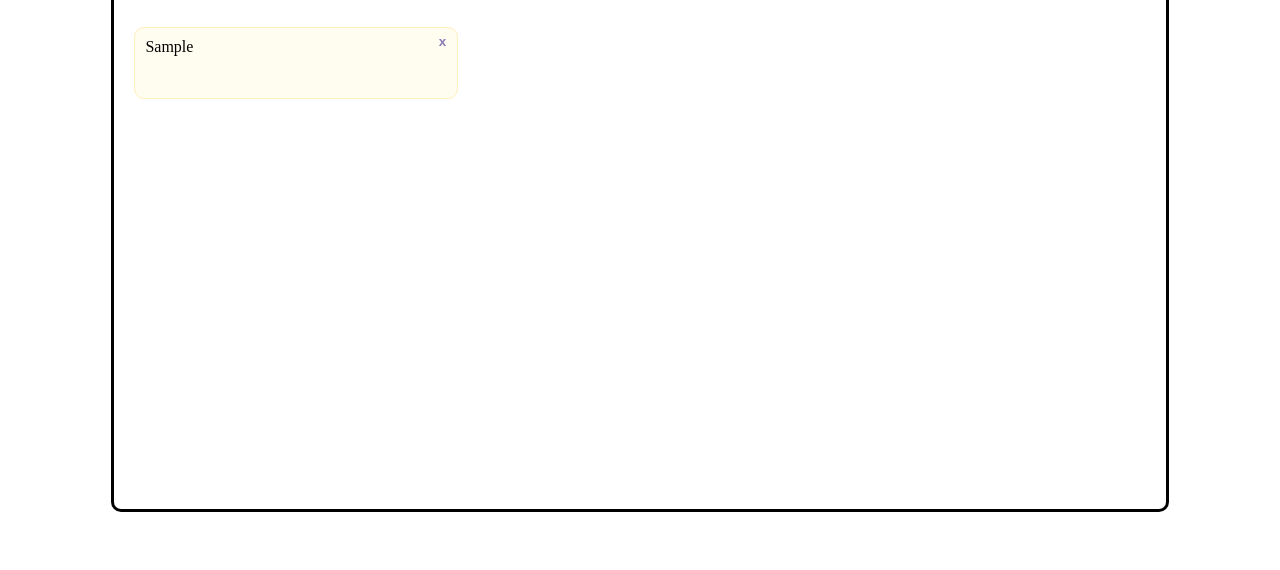
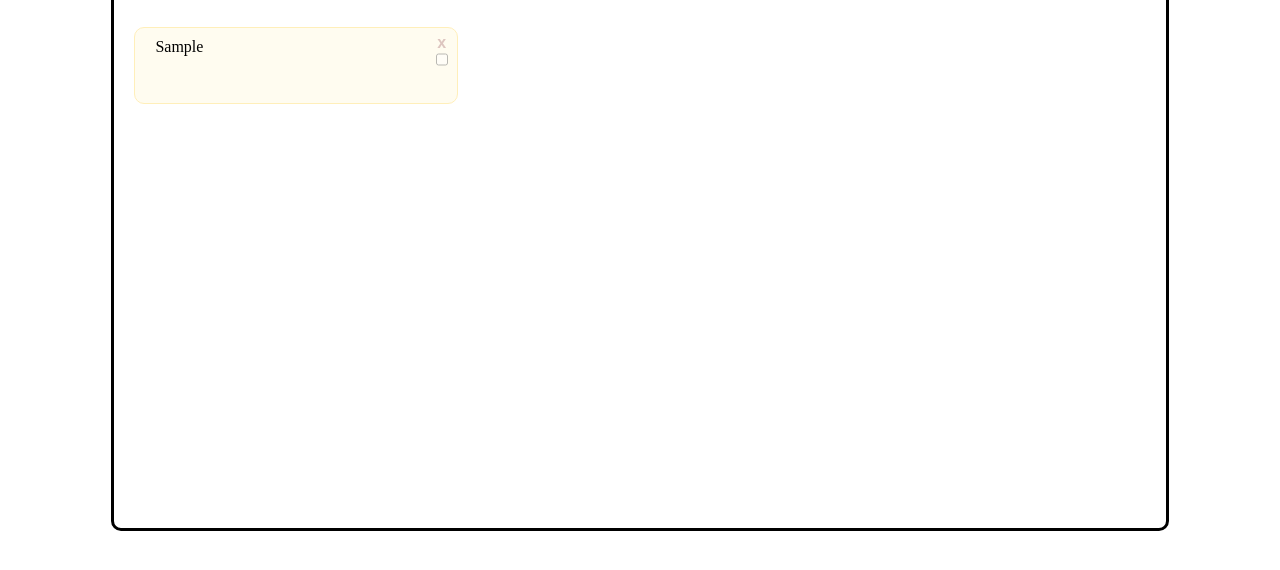
Before and after one commit to zhoang2k2/todo-list-asm, a website: page index.html in a window 1280 px wide. Both pictures are taken after typing "Sample" into the empty fields and a click on the button "Add". Shown: the part 204-774 px from the top of the page. Drawn offline with Linux system fonts and the light colour scheme.

Commit message:
add checkbox

```diff
--- a/styles.scss
+++ b/styles.scss
@@ -72,25 +72,33 @@ ul {
   grid-template-columns: repeat(3, 1fr);
   gap: 20px;
 
-  li {
-    padding: 10px;
+  div {
     background-color: #fffcf0;
     border: 1px solid #ffefba;
     border-radius: 10px;
-    height: 50px;
+    height: 75px;
     position: relative;
+    overflow: hidden;
+
     transition: 0.25s ease-in-out;
 
     &:hover {
       box-shadow: 0 0 10px 0 gray;
+      height: 50vh;
+      z-index: 999;
     }
 
+    li {
+      width: 90%;
+      padding: 10px 0 10px 20px;
+
       button {
+        font-size: 16px;
         border: none;
-      color: #654ea3;
+        color: rosybrown;
         background-color: transparent;
         font-weight: bold;
-      opacity: 0.75;
+        opacity: 0.5;
 
         position: absolute;
         right: 5px;
@@ -101,9 +109,29 @@ ul {
         transition: 0.25s ease-in-out;
 
         &:hover {
+          color: red;
           opacity: 1;
-        font-size: 18px;
+          font-size: 20px;
+        }
+      }
+
+      // CHECKBOX
+      input {
+        position: absolute;
+        right: 6px;
+        top: 22px;
+        width: 12px;
+        opacity: 0.5;
+        cursor: pointer;
+
+        &:hover {
+          opacity: 1;
         }
       }
     }
   }
+}
+
+.text-decoration {
+  text-decoration: line-through;
+}
--- a/todoList.js
+++ b/todoList.js
@@ -15,12 +15,15 @@ function setLocalStorage() {
 function firstRender(listItem) {
     list.innerHTML = ""
     listItem.forEach(item => {
-        const todo = document.createElement('li');
+        const todo = document.createElement('div');
         todo.id = item.id;
         todo.innerHTML = `
-            ${item.content}
-            <button onClick="deleteBtn(${item.id})">x</button>
-        `;
+            <li>
+                <span>${item.content}</span>
+                <button onClick="deleteBtn(${item.id})">x</button>
+                <input type="checkbox" class="checkbox" onChange="checkItem(this, ${item.id})">
+            </li>
+            `;
         list.appendChild(todo);
     });
 
@@ -54,3 +57,15 @@ addBtn.addEventListener('click', (e) => {
 
     input.value = "";
 })
+
+
+// CHECK ITEM
+function checkItem(checkbox, id) {
+    const li = document.getElementById(id);
+    const span = li.querySelector('span');
+    if (checkbox.checked) {
+        span.classList.add('text-decoration');
+    } else {
+        span.classList.remove('text-decoration');
+    }
+}
```
Also changed, not shown: styles.css. Lines whose indentation alone changed are shown as unchanged.
